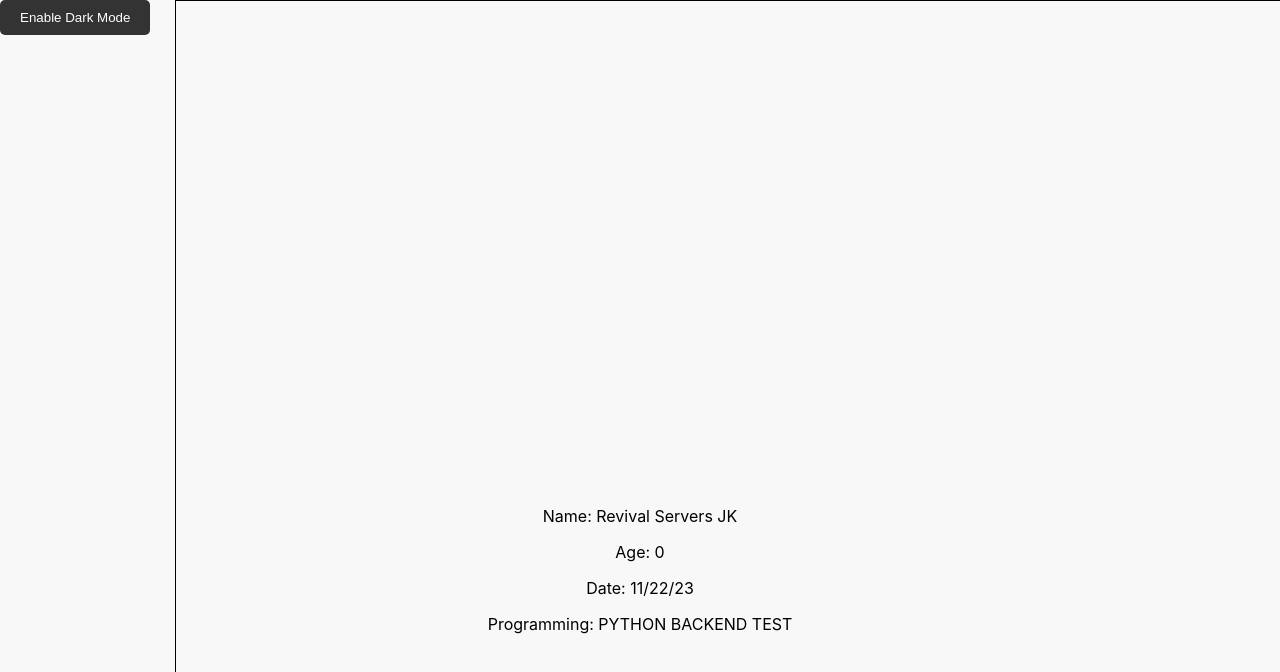
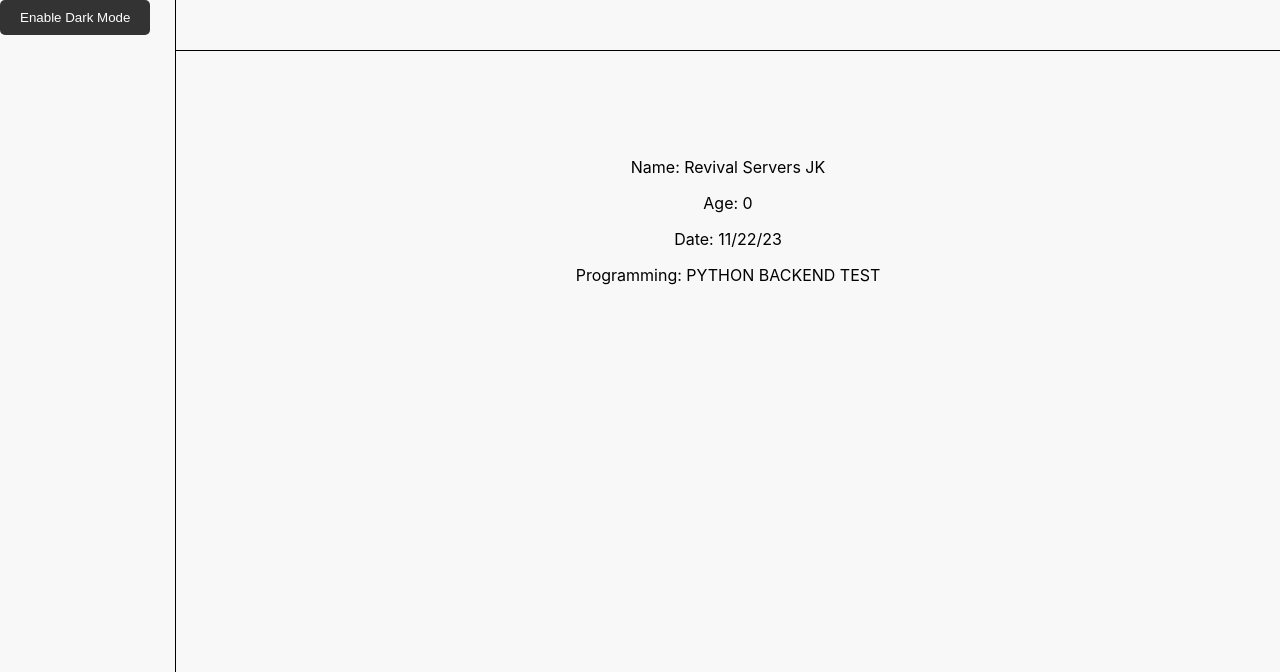
Before and after one commit to jgon95/Network-Monitor, a React (Create React App) app in the folder frontend/: page / in a window 1280 px wide. Shown: the top 672 px of the page. Built offline with nearby package versions, Linux system fonts and the light colour scheme; no server answers.

Commit message:
Fix css styling on Header Border, Fix app.js hierarchy.

```diff
--- a/frontend/src/App.css
+++ b/frontend/src/App.css
@@ -1,20 +1,31 @@
-body,h1,h2,h3{
+/* Resetting default margins and paddings */
+body, h1, h2, h3 {
   margin: 0;
   padding: 0;
 }
-body{
+
+/* Body styling */
+body {
   background-color: rgb(248, 248, 248);
 }
-.dark-mode-button {
-  position: absolute;
-  background-color: #333;
-  color: #fff;
-  padding: 10px 20px;
-  border-radius: 5px;
-  border: none;
-  cursor: pointer;
+
+/* Main app container styling */
+.app {
+  display: flex;
+  flex-direction: row;
+  height: 100vh; /* Full viewport height */
 }
-body.dark-mode{
-  background-color: rgb(53, 53, 53);
+
+/* Main content area styling */
+.main-content {
+  flex-grow: 1;
+  overflow-y: auto;
 }
-.dark-mode-button-container{position: relative;}
+
+/* Sidebar styling */
+.sidebar {
+  width: 200px;
+  height: 100%;
+}
+
+/* This is the darkmode css. When you click the button it sets the styling to these options below*/
--- a/frontend/src/App.js
+++ b/frontend/src/App.js
@@ -6,7 +6,6 @@ import DeviceList from './components/DeviceList';
 import GraphSection from './components/GraphSection';
 import NetworkMap from './components/NetworkMap';
 import './App.css'; // For general styles
-import DarkModeToggle from './components/DarkModeToggle';
 
 function App() {
     // usestate for setting a javascript
@@ -39,17 +38,18 @@ function App() {
 
   return (
     <div className="app">
-<DarkModeToggle className="dark-mode-button"/>
-      <Sidebar />
-      <Header />
-      <DeviceList />
-      <GraphSection />
-      <NetworkMap />
+    <Sidebar className="sidebar" />
+    <div className="main-content">
+        <Header />
+        <DeviceList />
+        <GraphSection />
+        <NetworkMap />
         {data.name}
         {data.age}
         {data.date}
         {data.programming}
     </div>
+    </div>
   );
 }
 
--- a/frontend/src/components/DarkModeToggle.js
+++ b/frontend/src/components/DarkModeToggle.js
@@ -1,4 +1,5 @@
 import React, { useState } from "react";
+import './darkMode.css';
 
 function DarkModeToggle() {
   const [darkMode, setDarkMode] = useState(false);
--- a/frontend/src/components/Header.css
+++ b/frontend/src/components/Header.css
@@ -1,24 +1,11 @@
 .header-info {
   position: relative; /* Needed for absolute positioning of the pseudo-element */
+  min-height: 50px; /* or any appropriate value */
+  border-bottom: 1px solid #000;
 }
 
-.header-info::after {
-  content: '';
-  position: absolute;
-  left: 175px; /* Adjust this value to where you want the line to start */
-
-  top: -800px; /* Align to the bottom of the header */
-  height: 1px;
-  background-color: #000; /* black line */
-  width: calc(100% - 175px); /* Adjust the width based on where the line starts */
-}
 body {
   transition: background-color 0.5s;
   background-color: #fff; /* Light mode background color */
   color: #000; /* Light mode text color */
 }
-
-body.dark-mode {
-  background-color: #333; /* Dark mode background color */
-  color: #fff; /* Dark mode text color */
-}
--- a/frontend/src/components/Sidebar.css
+++ b/frontend/src/components/Sidebar.css
@@ -4,11 +4,3 @@
   width: 175px; /* Adjust the width as needed */
   border-right: 1px solid #000; /* Solid black border */
 }
-.dark-mode-button {
-  background-color: #333;
-  color: #fff;
-  padding: 10px 20px;
-  border-radius: 5px;
-  border: none;
-  cursor: pointer;
-}
--- a/frontend/src/components/Sidebar.js
+++ b/frontend/src/components/Sidebar.js
@@ -1,9 +1,11 @@
 import React from 'react';
 import './Sidebar.css';
+import DarkModeToggle from './DarkModeToggle';
 
 function Sidebar() {
     return (
       <nav className="sidebar-class">
+<DarkModeToggle className="dark-mode-button" />
         {/* Sidebar content here */}
       </nav>
     );
--- /dev/null
+++ b/frontend/src/components/darkMode.css
@@ -0,0 +1,15 @@
+
+/*Darkmode Button:*/
+.dark-mode-button {
+    background-color: #333;
+    color: #fff;
+    padding: 10px 20px;
+    border-radius: 5px;
+    border: none;
+    cursor: pointer;
+}
+/*Darkmode Settings:*/
+body.dark-mode {
+    background-color: #333; /* Dark mode background color */
+    color: #fff; /* Dark mode text color */
+  }
```
